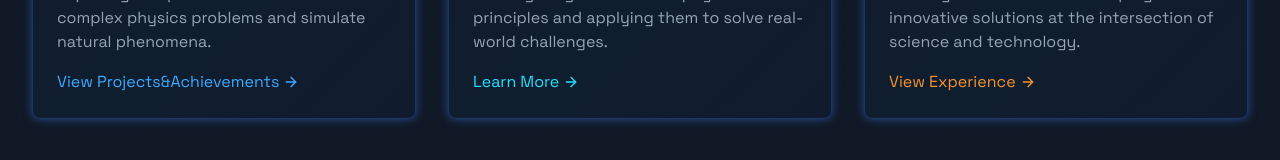
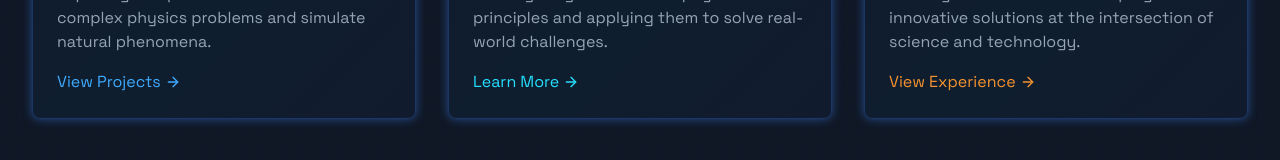
Before and after one commit to fablib250/FAB, a React (Vite) app: page / in a window 1280 px wide. Shown: the part 1065-1225 px from the top of the page. Built offline with nearby package versions, Linux system fonts and the light colour scheme.

Commit message:
Update Home.tsx

```diff
--- a/src/pages/Home.tsx
+++ b/src/pages/Home.tsx
@@ -125,7 +125,7 @@ const Home: React.FC = () => {
                     <h3 className="text-xl font-rajdhani font-medium text-primary-300 mb-3">Scientific Computing</h3>
                     <p className="text-gray-400 mb-4 flex-grow">Exploring computational methods to solve complex physics problems and simulate natural phenomena.</p>
                     <div className="flex items-center text-primary-400 hover:text-primary-300 transition-colors">
-                      <span>View Projects&Achievements</span>
+                      <span>View Projects</span>
                       <ArrowRight size={16} className="ml-1" />
                     </div>
                   </div>
```
